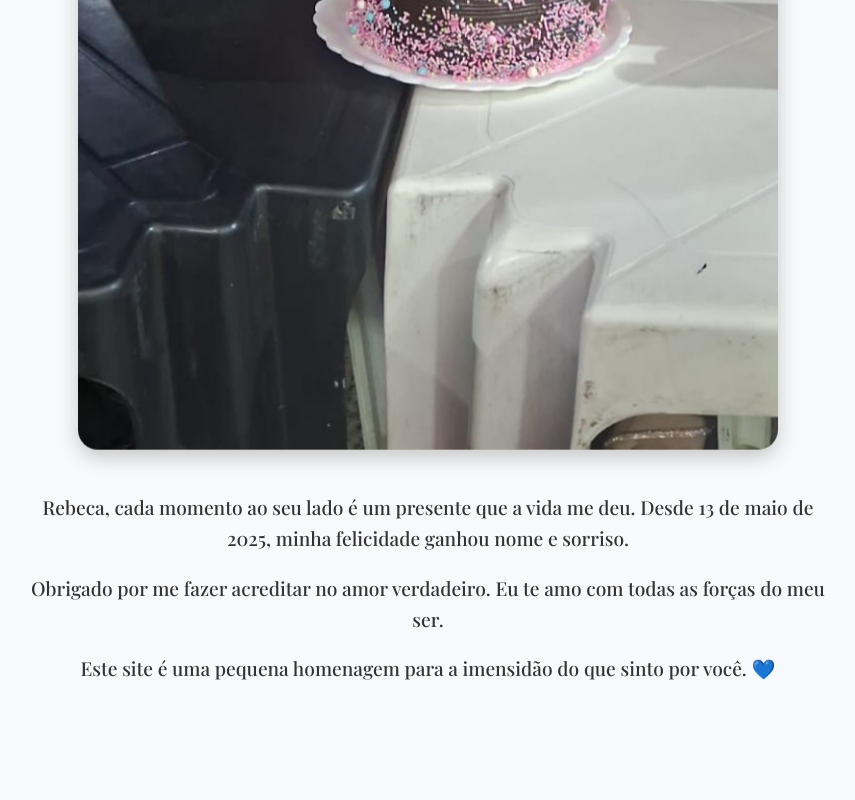
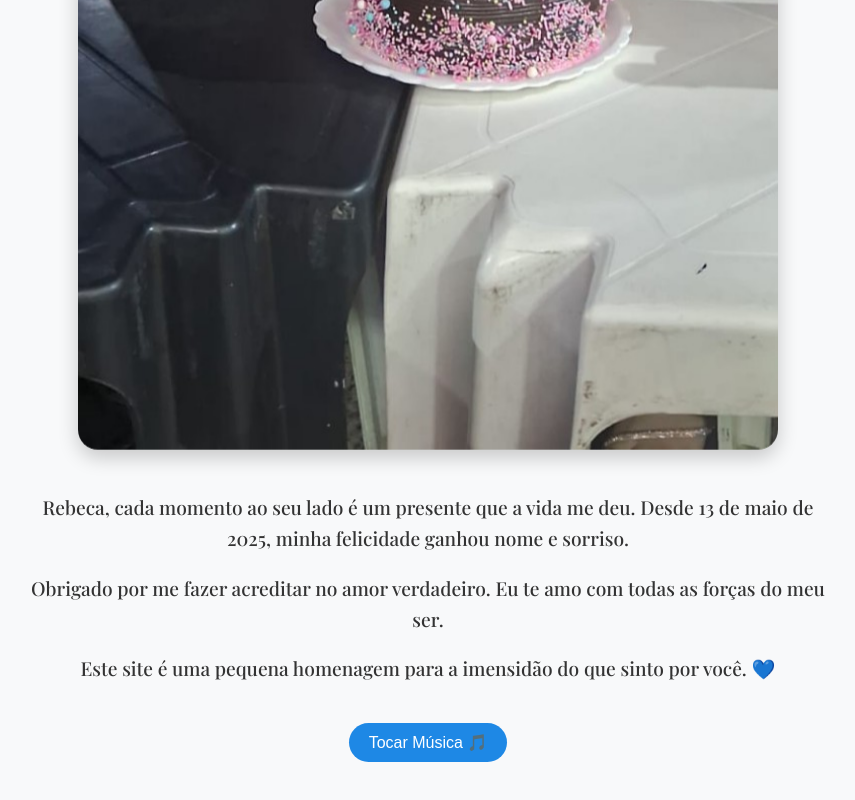
Before and after one commit to emanuel2009/emanuel, a plain HTML site: page index.html in a window 1280 px wide. Shown: the part 1406-2206 px from the top of the page, without its empty margins (212-1067 px from the left). Before the commit the page ends 2159 px from the top, so only its background shows below. Drawn offline with nearby package versions, Linux system fonts and the light colour scheme.

Commit message:
Add files via upload

```diff
--- a/index.html
+++ b/index.html
@@ -63,6 +63,16 @@
             font-size: 1.2em;
             line-height: 1.6;
         }
+        #playButton {
+            background-color: #1e88e5;
+            color: white;
+            border: none;
+            border-radius: 20px;
+            padding: 10px 20px;
+            font-size: 1em;
+            cursor: pointer;
+            margin-top: 20px;
+        }
     </style>
 </head>
 <body>
@@ -78,10 +88,10 @@
             <p>Obrigado por me fazer acreditar no amor verdadeiro. Eu te amo com todas as forças do meu ser.</p>
             <p>Este site é uma pequena homenagem para a imensidão do que sinto por você. 💙</p>
         </div>
+        <button id="playButton">Tocar Música 🎵</button>
     </div>
 
-    <!-- Música de fundo -->
-    <audio autoplay loop>
+    <audio id="bgMusic" loop>
         <source src="music.mp3" type="audio/mpeg">
         Seu navegador não suporta áudio HTML5.
     </audio>
@@ -104,6 +114,11 @@
 
     setInterval(updateCounter, 1000);
     updateCounter();
+
+    document.getElementById("playButton").addEventListener("click", () => {
+        const audio = document.getElementById("bgMusic");
+        audio.play();
+    });
     </script>
 </body>
 </html>
```
